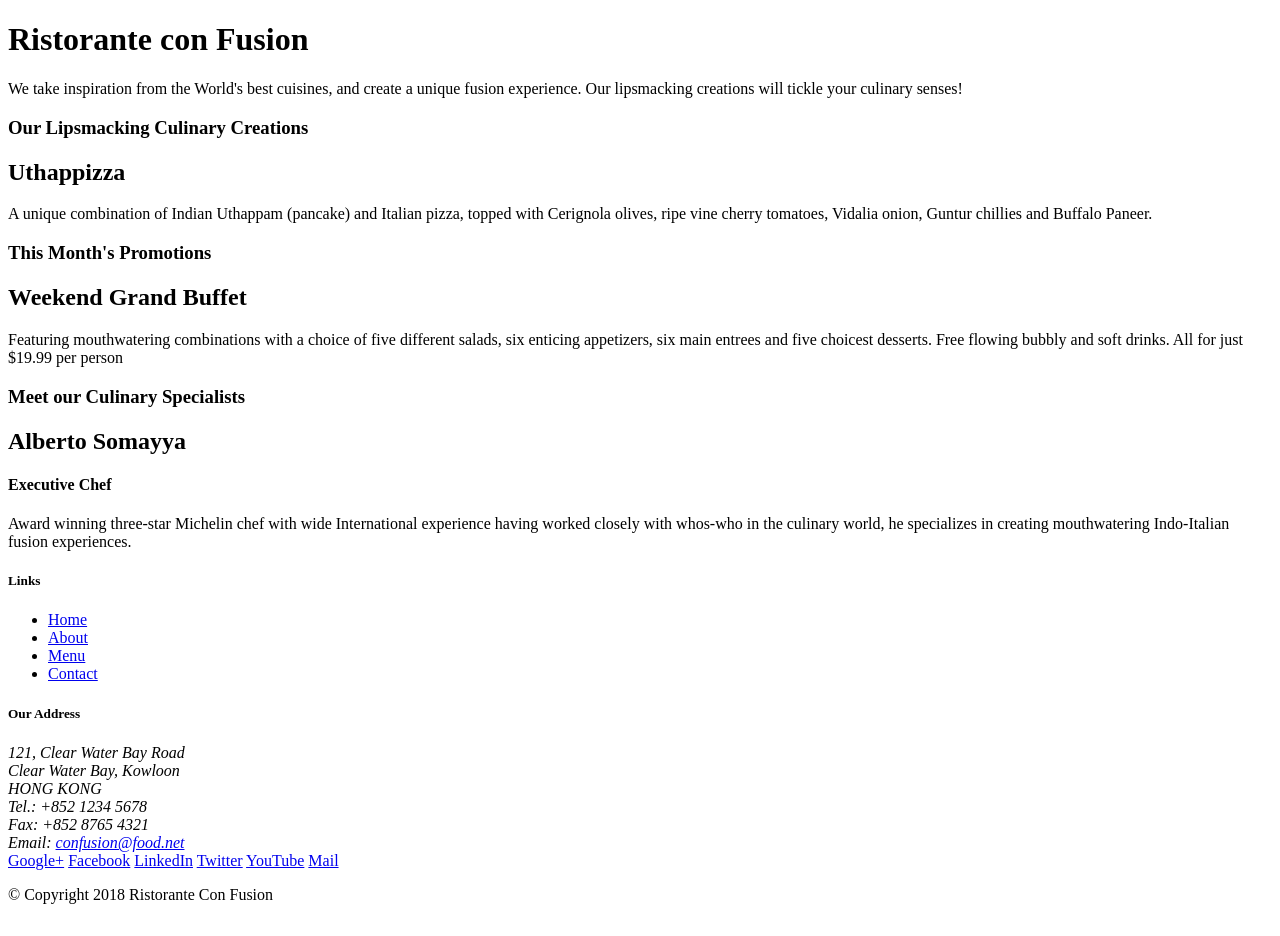
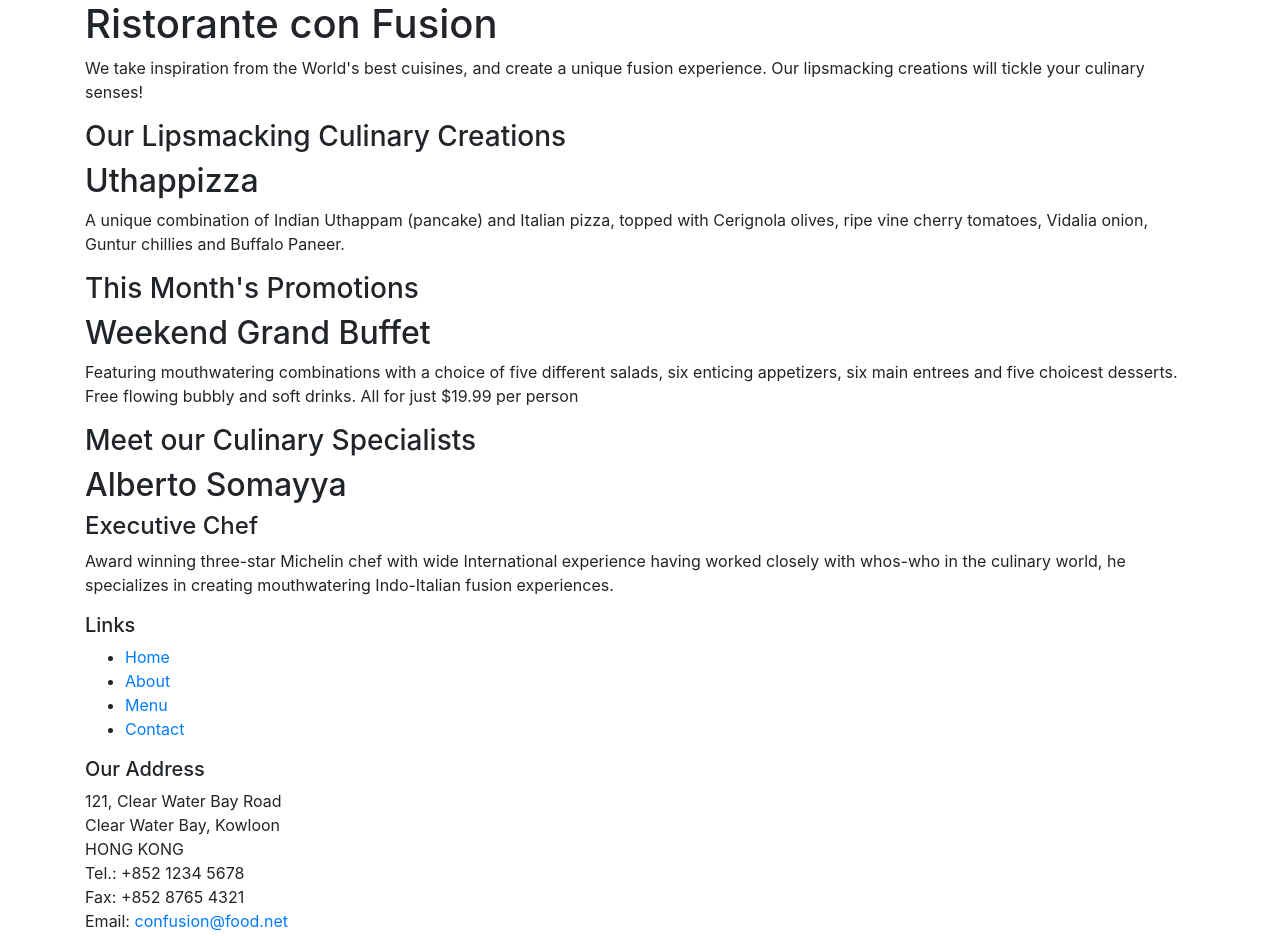
Before and after one commit to hcone5006/conFusion, a website: page index.html in a window 1280 px wide. Shown: the top 936 px of the page. Drawn offline with nearby package versions, Linux system fonts and the light colour scheme.

Commit message:
Intro. to Bootstrap

```diff
--- a/index.html
+++ b/index.html
@@ -2,13 +2,20 @@
 <html lang="en">
 
 <head>
+    <!-- Required meta tags always come first -->
+    <meta charset="utf-8">
+    <meta name="viewport" content="width=device-width, initial-scale=1, shrink-to-fit=no">
+    <meta http-equiv="x-ua-compatible" content="ie=edge">
+
+    <!-- Bootstrap CSS -->
+    <link rel="stylesheet" href="node_modules/bootstrap/dist/css/bootstrap.min.css">
     <title>Ristorante Con Fusion</title>
 </head>
 
 <body>
 
     <header>
-        <div>
+        <div class="container">
             <div>
                 <div>
                     <h1>Ristorante con Fusion</h1>
@@ -20,7 +27,7 @@
         </div>
     </header>
 
-    <div>
+    <div class="container">
         <div>
             <div>
                 <h3>Our Lipsmacking Culinary Creations</h3>
@@ -55,7 +62,7 @@
     </div>
 
     <footer>
-        <div>
+        <div class="container">
             <div>
                 <div>
                     <h5>Links</h5>
@@ -96,6 +103,11 @@
         </div>
     </footer>
 
+    <!-- jQuery first, then Popper.js, then Bootstrap JS. -->
+<script src="node_modules/jquery/dist/jquery.slim.min.js"></script>
+<script src="node_modules/popper.js/dist/umd/popper.min.js"></script>
+<script src="node_modules/bootstrap/dist/js/bootstrap.min.js"></script>
+
 </body>
 
 </html>
```
Also changed, not shown: package.json (+6 -1 lines), 1 other file.
